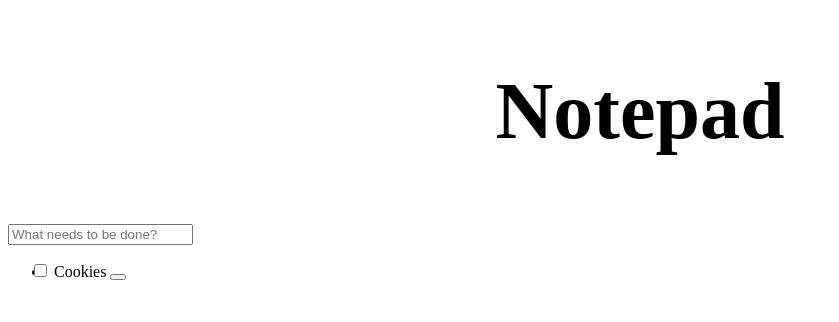
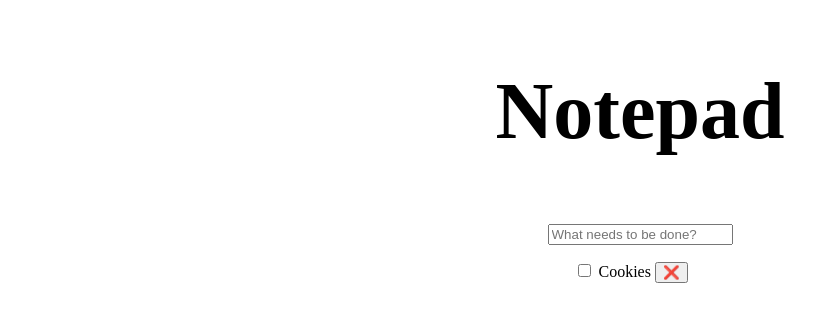
Before and after one commit to Nikell97/frontend-assignment-notepad, a plain HTML site: page index.html in a window 1280 px wide. Shown: the whole page, without its empty margins (0-839 px from the left). Drawn offline with Linux system fonts and the light colour scheme.

Commit message:
X marks the spot and upgardes.

```diff
--- a/index.html
+++ b/index.html
@@ -12,16 +12,14 @@
   <section class="notepad-app">
     <header>
       <h1>Notepad</h1>
-      <input class="new-note" placeholder="What needs to be done?">
     </header>
     <section class="main">
+      <input class="new-note" placeholder="What needs to be done?">
       <ul class="note-list">
         <li>
-          <div>
-            <input class="toggle" type="checkbox">
-            <label>Cookies</label>
-            <button class="destroy"></button>
-          </div>
+          <input class="toggle" type="checkbox">
+          <label>Cookies</label>
+          <button class="destroy">❌</button>
         </li>
       </ul>
     </section>
--- a/style.css
+++ b/style.css
@@ -1,7 +1,13 @@
 h1 {
+    font-size: 500%;
+}
+ul {
+    padding-left: 0px;
+    list-style: none;
+}
+
+.notepad-app {
     text-align: center;
-
-    font-size: 500%;
 }
 
 .toggle {
```
